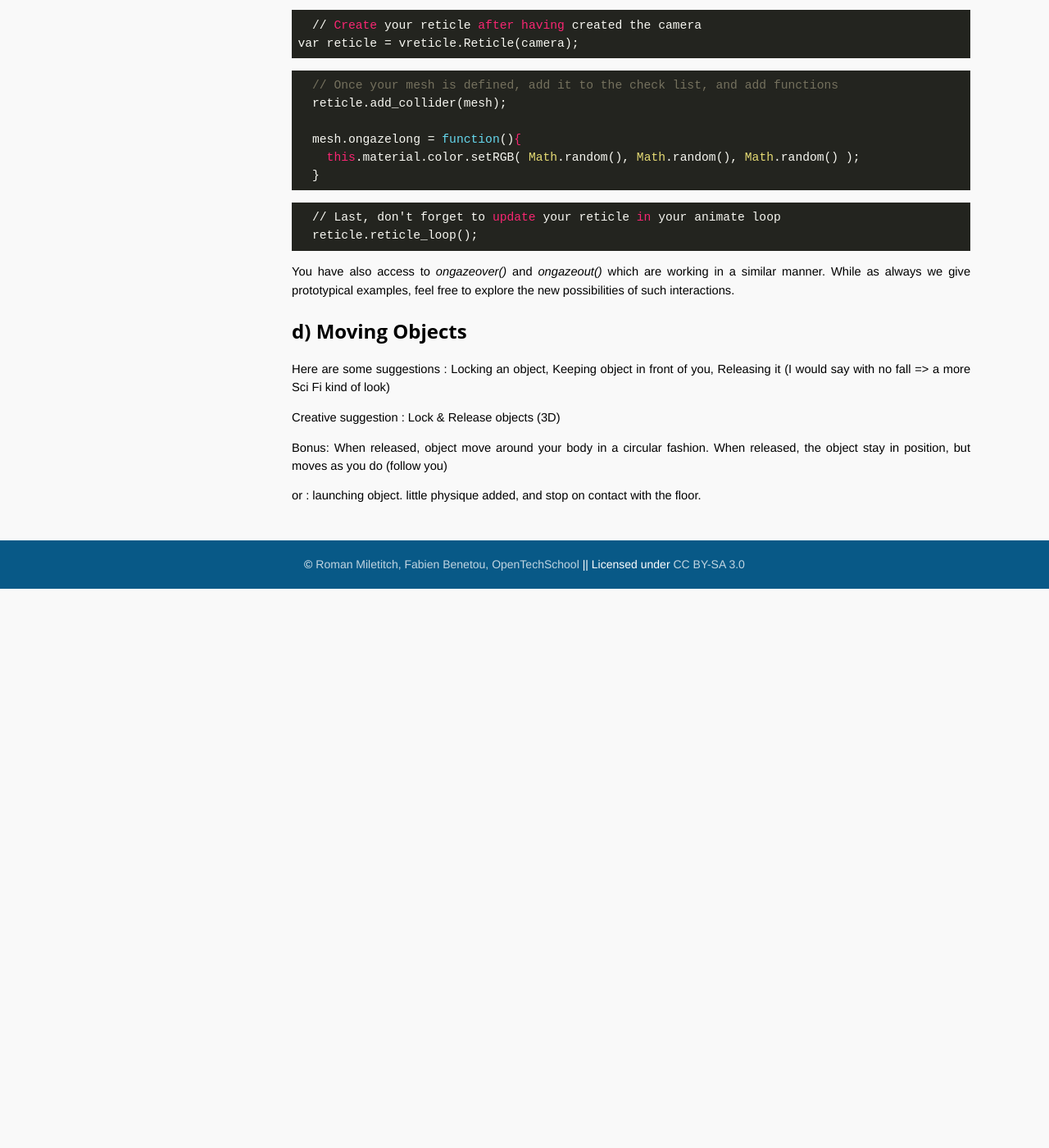
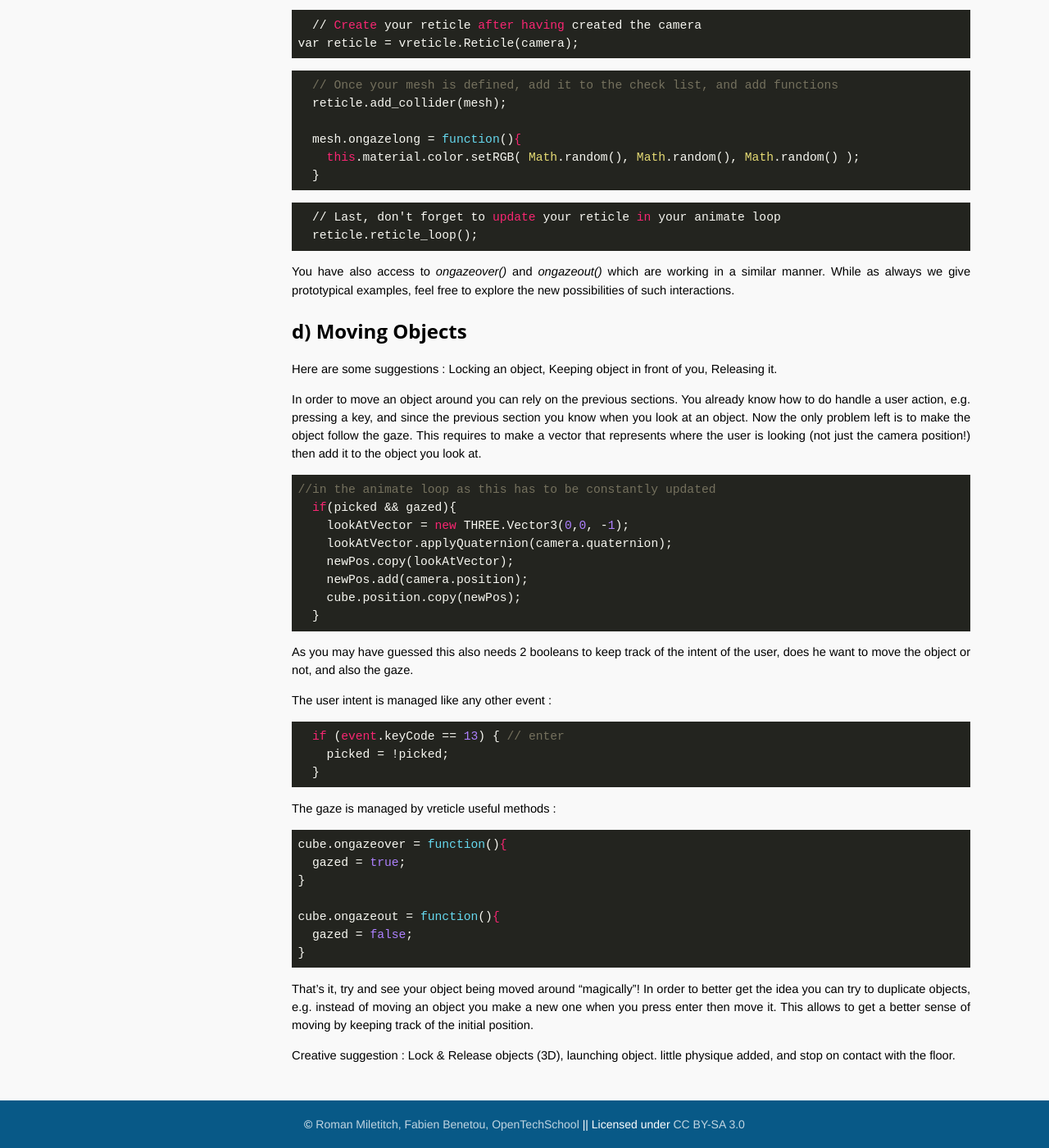
Before and after one commit to OpenTechSchool-Brussels/webVR-for-3D-graphics-and-music, a Jekyll site: the page built from interacting-within-the-scene.markdown, in a window 1280 px wide and 1400 px high, scrolled down 2830 px. Shown: the whole window at 82% size. Built offline with Jekyll 4.4.1, drawn with Linux system fonts in a browser that asks for light colours; Markdown is read by kramdown in place of the engine named in the settings; before the commit the page ends 3548 px from its top, so only the background shows below that.

Commit message:
Update interacting-within-the-scene.markdown

````diff
--- a/interacting-within-the-scene.markdown
+++ b/interacting-within-the-scene.markdown
@@ -121,10 +121,42 @@ You have also access to *ongazeover()* and *ongazeout()* which are working in a
 
 ## d) Moving Objects
 
-Here are some suggestions : Locking an object, Keeping object in front of you, Releasing it (I would say with no fall => a more Sci Fi kind of look)
+Here are some suggestions : Locking an object, Keeping object in front of you, Releasing it.
 
-Creative suggestion : Lock & Release objects (3D)
+In order to move an object around you can rely on the previous sections. You already know how to do handle a user action, e.g. pressing a key, and since the previous section you know when you look at an object. Now the only problem left is to make the object follow the gaze. This requires to make a vector that represents where the user is looking (not just the camera position!) then add it to the object you look at.
 
-Bonus: When released, object move around your body in a circular fashion. When released, the object stay in position, but moves as you do (follow you)
+```javascript
+//in the animate loop as this has to be constantly updated
+  if(picked && gazed){
+    lookAtVector = new THREE.Vector3(0,0, -1);
+    lookAtVector.applyQuaternion(camera.quaternion);
+    newPos.copy(lookAtVector);
+    newPos.add(camera.position);
+    cube.position.copy(newPos);
+  }
+```
 
-or : launching object. little physique added, and stop on contact with the floor.
+As you may have guessed this also needs 2 booleans to keep track of the intent of the user, does he want to move the object or not, and also the gaze.
+
+The user intent is managed like any other event :
+
+```javascript
+  if (event.keyCode == 13) { // enter
+    picked = !picked;
+  }
+```
+
+The gaze is managed by vreticle useful methods :
+```javascript
+cube.ongazeover = function(){
+  gazed = true;
+}
+
+cube.ongazeout = function(){
+  gazed = false;
+}
+```
+
+That's it, try and see your object being moved around "magically"! In order to better get the idea you can try to duplicate objects, e.g. instead of moving an object you make a new one when you press enter then move it. This allows to get a better sense of moving by keeping track of the initial position.
+
+Creative suggestion : Lock & Release objects (3D), launching object. little physique added, and stop on contact with the floor.
````
